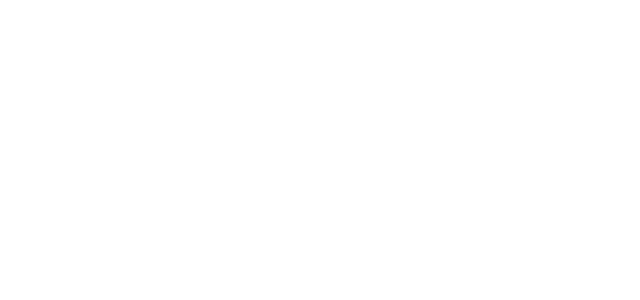
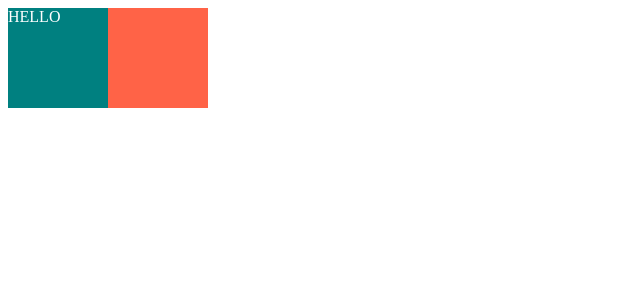
Before and after one commit to abcdefu12/practiceJS, a React (Create React App) app in the folder react-mclass/styled-comp/: page / in a window 1280 px wide. Shown: the top 300 px of the page, without its empty margins (0-640 px from the left). Built offline with nearby package versions, Linux system fonts and the light colour scheme.

Commit message:
feat: base of styled-components

```diff
--- a/react-mclass/styled-comp/package.json
+++ b/react-mclass/styled-comp/package.json
@@ -9,6 +9,7 @@
     "react": "^17.0.2",
     "react-dom": "^17.0.2",
     "react-scripts": "5.0.0",
+    "styled-components": "^5.3.3",
     "web-vitals": "^2.1.4"
   },
   "scripts": {
--- a/react-mclass/styled-comp/src/App.js
+++ b/react-mclass/styled-comp/src/App.js
@@ -1,5 +1,33 @@
+import styled from "styled-components";
+
+//def
+const Father = styled.div`
+  display: flex;
+`
+const BoxOne = styled.div`
+  background-color: teal;
+  width: 100px;
+  height: 100px;
+`;
+const BoxTwo = styled.div`
+  background-color: tomato;
+  width: 100px;
+  height: 100px;
+`;
+const Text = styled.span`
+  color: white;
+`;
+
+//imp
 function App() {
-  return null;
+  return(
+    <Father>
+      <BoxOne>
+        <Text>HELLO</Text>
+      </BoxOne>
+      <BoxTwo />
+    </Father>
+  );
 }
 
 export default App;
```
Also changed, not shown: 1 other file (tests, documents, lock files or other folders).
